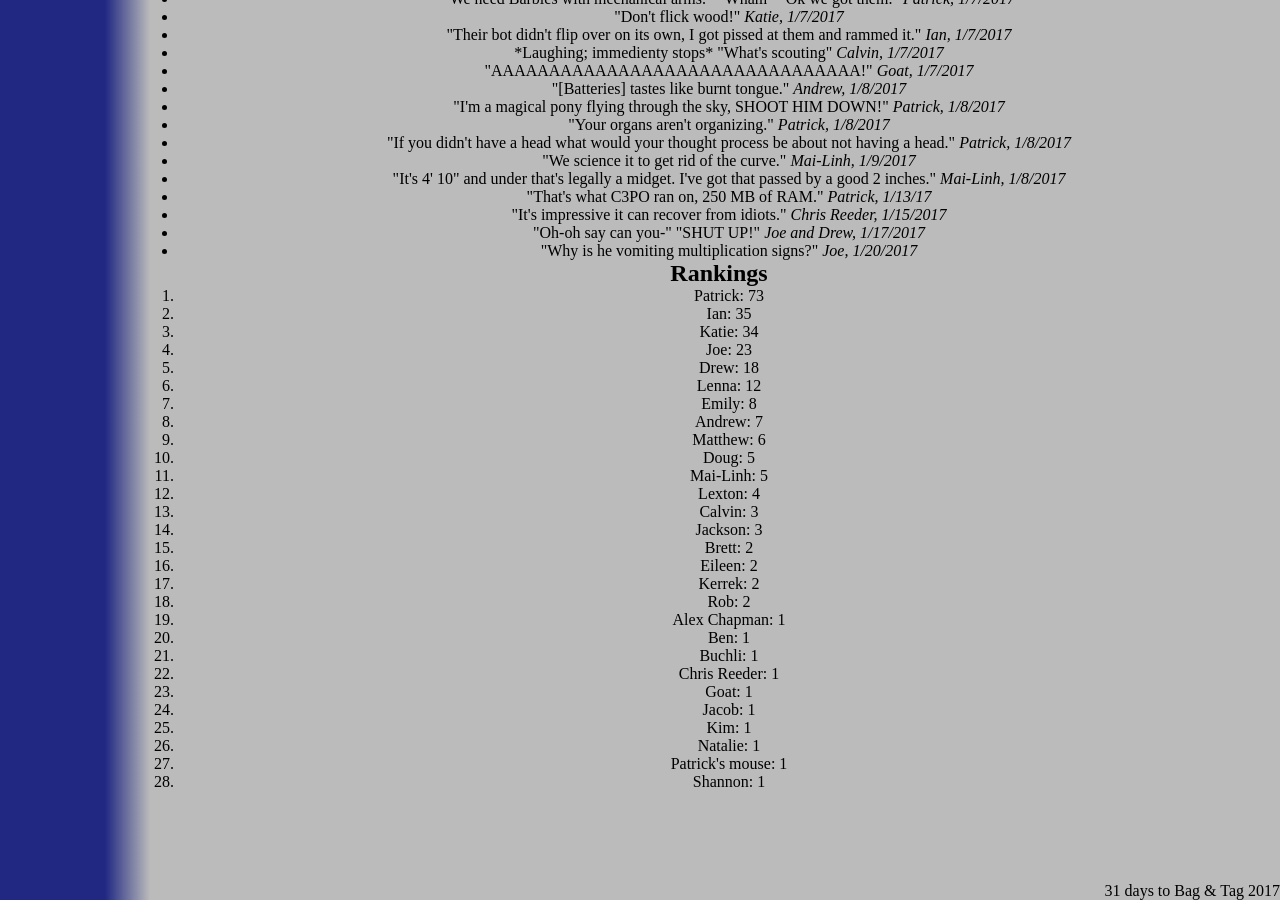
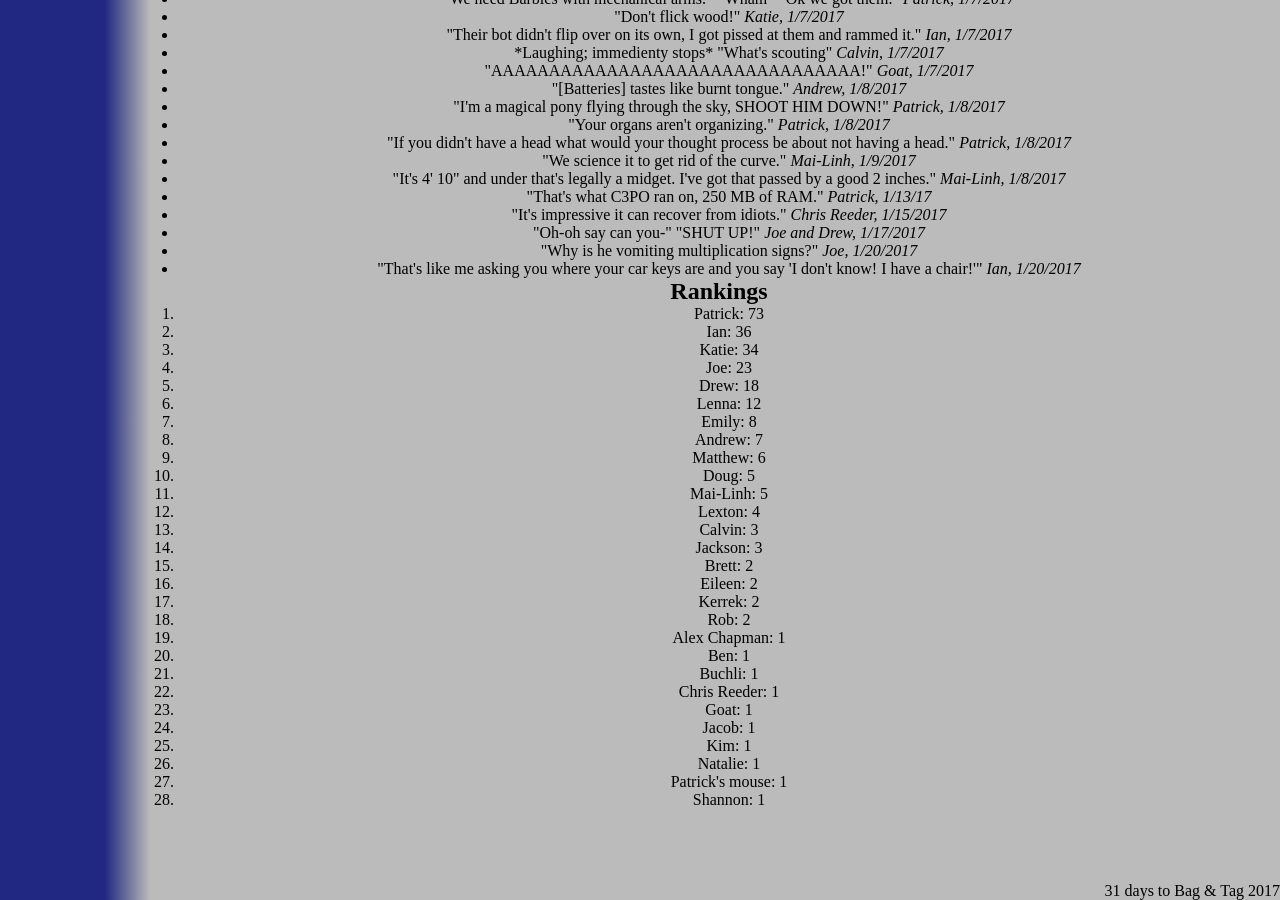
Before and after one commit to katiebugmoon/FRC4131.github.io, a Jekyll site: the page built from media/2017/quotes.html, in a window 1280 px wide and 900 px high, scrolled down 3392 px. Built offline with Jekyll 4.4.1, drawn with Linux system fonts in a browser that asks for light colours; nearby versions of some CDN libraries.

Commit message:
Update quotes.html

```diff
--- a/media/2017/quotes.html
+++ b/media/2017/quotes.html
@@ -195,6 +195,7 @@ title: Build Season 2017 Quotes
 	<li>"It's impressive it can recover from idiots." <i>Chris Reeder, 1/15/2017</i></li>
 	<li>"Oh-oh say can you-" "SHUT UP!" <i>Joe and Drew, 1/17/2017</i></li>
 	<li>"Why is he vomiting multiplication signs?" <i>Joe, 1/20/2017</i></li>
+	<li>"That's like me asking you where your car keys are and you say 'I don't know! I have a chair!'" <i>Ian, 1/20/2017</i></li>
 </ul>
 <h2>Rankings</h2>
 <ol id='rankings'></ol>
```
